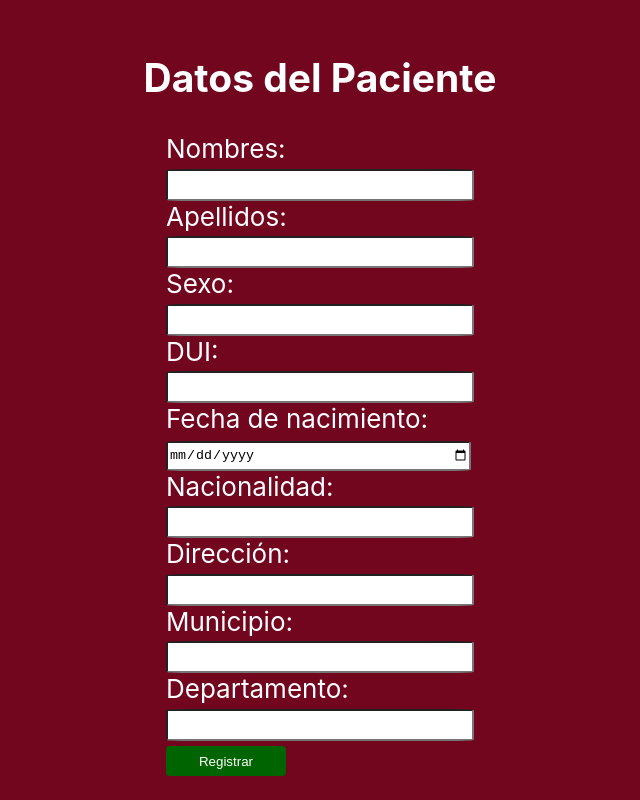
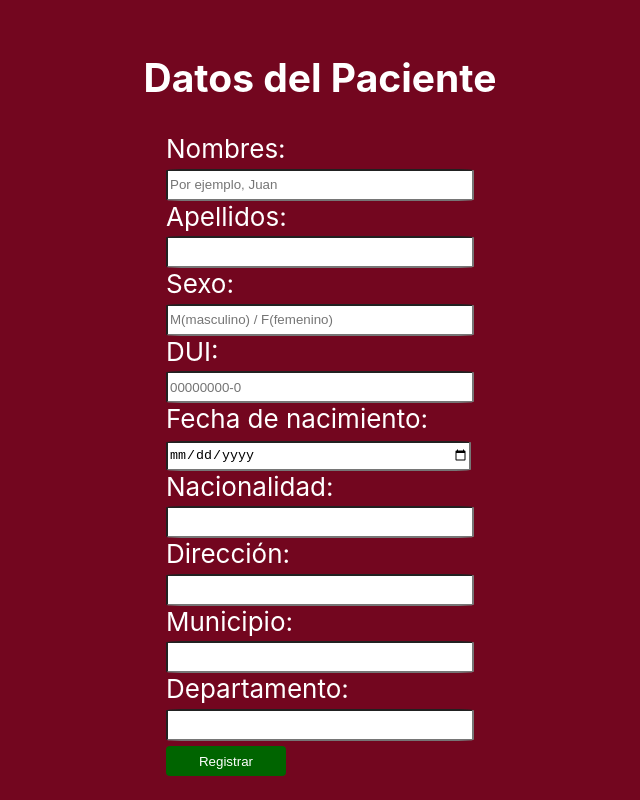
Before and after one commit to Vladimir7w7/Desafio-Pr-ctico, a React (Create React App) app in the folder ejercicio1/: page / in a window 1280 px wide. Shown: the whole page, without its empty margins (320-960 px from the left). Built offline with nearby package versions, Linux system fonts and the light colour scheme.

Commit message:
Update v1.30

```diff
--- a/ejercicio1/src/components/Form.jsx
+++ b/ejercicio1/src/components/Form.jsx
@@ -68,6 +68,16 @@ if(letras.indexOf(tecla) == -1 && !tecla_especial)
 }
 }*/
 //----------------------------------------------------------------------
+/*function mascara(valor) {
+    if (valor.match(/^\d{2}$/) !== null) {
+      return valor + '-';
+    } else if (valor.match(/^\d{2}\-\d{2}$/) !== null) {
+      return valor + '-';
+    }
+    return dui
+}*/
+
+//----------------------------------------------------------------------
 const deleteTodo = indice => {
     const newTodos = [...todos]
     newTodos.splice(indice,1)
@@ -77,16 +87,17 @@ return (
     <>
     <form onSubmit = { e => e.preventDefault()}>
         <label>Nombres:</label><br/>
-        <input type="text" name="nombres"
+        <input type="text" name="nombres" placeholder="Por ejemplo, Juan"
         onChange= {handleChange0}/><br/>
         <label>Apellidos:</label><br/>
         <input type="text" name="apellidos"
         onChange= {handleChange1}/><br/>
         <label>Sexo:</label><br/>
-        <input type="text" name="sexo"
+        <input type="text" name="sexo" placeholder="M(masculino) / F(femenino)"
         onChange= {handleChange2}/><br/>
         <label>DUI:</label><br/>
-        <input type="number" name="dui"
+        <input type="number" name="dui" placeholder="00000000-0"
+        //onkeyup="this.value=mascara(thisvalue)" maxLength="10"
         onChange= {handleChange3}/><br/>
          <label>Fecha de nacimiento:</label><br/>
         <input type="date" name="fecha"
```
